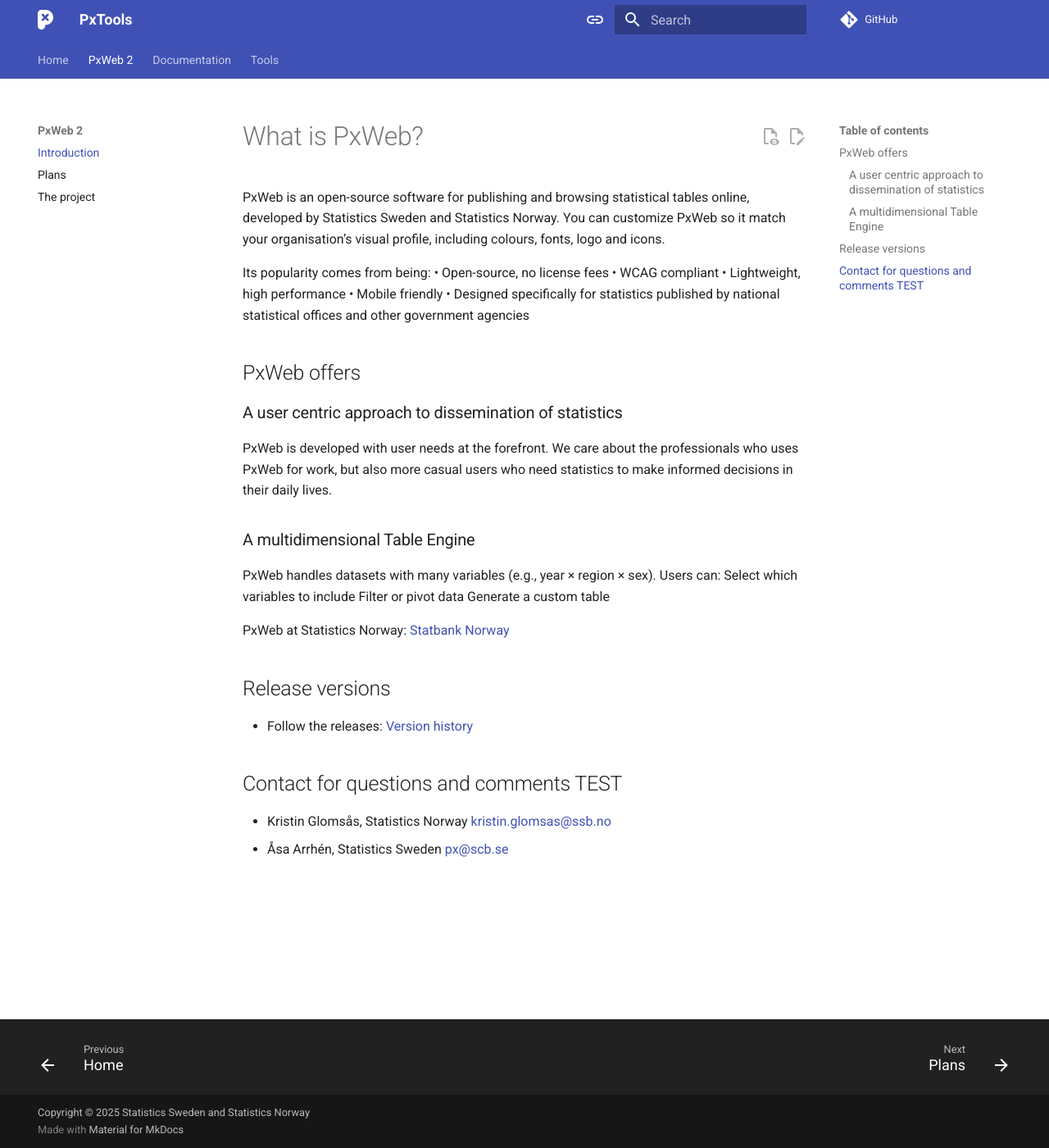
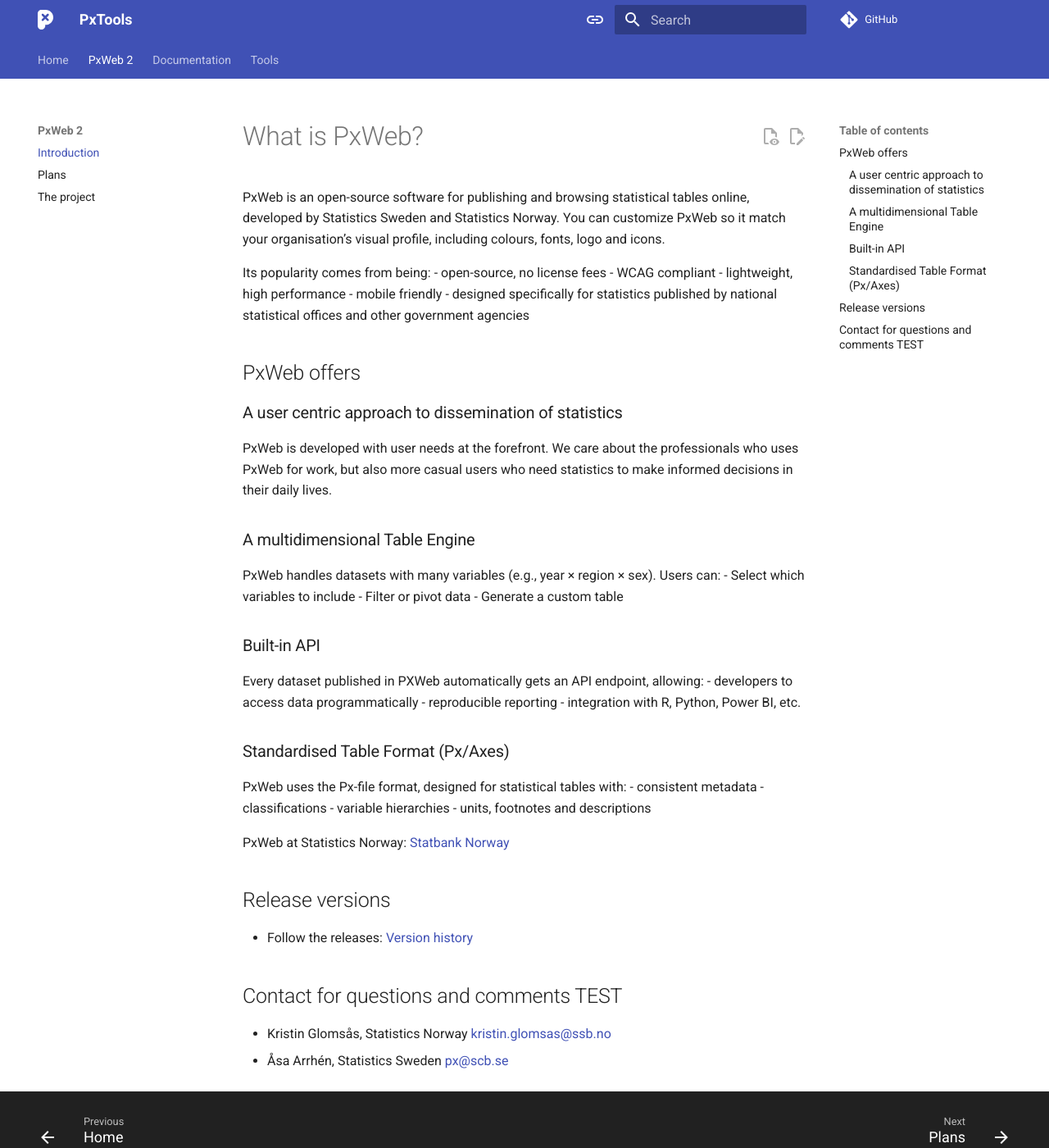
Before and after one commit to PxTools/pxtools.github.io, an MkDocs documentation site: the page built from docs/PxWeb2/project/introduction.md, in a window 1280 px wide and 1400 px high. Shown: the whole window at 82% size. Built offline with MkDocs 1.6.1 and Material for MkDocs 9.7.7, drawn with Linux system fonts in a browser that asks for light colours; comment, search, counter and statistics services are not loaded.

Commit message:
Update introduction.md

```diff
--- a/docs/PxWeb2/project/introduction.md
+++ b/docs/PxWeb2/project/introduction.md
@@ -3,20 +3,32 @@
 You can customize PxWeb so it match your organisation’s visual profile, including colours, fonts, logo and icons.
 
 Its popularity comes from being:
-•	Open-source, no license fees
-•	WCAG compliant
-•	Lightweight, high performance
-•	Mobile friendly
-•	Designed specifically for statistics published by national statistical offices and other government agencies
+- open-source, no license fees
+- WCAG compliant
+- lightweight, high performance
+- mobile friendly
+- designed specifically for statistics published by national statistical offices and other government agencies
 
 ## PxWeb offers
 ### A user centric approach to dissemination of statistics
 PxWeb is developed with user needs at the forefront. We care about the professionals who uses PxWeb for work, but also more casual users who need statistics to make informed decisions in their daily lives.
 ### A multidimensional Table Engine
 PxWeb handles datasets with many variables (e.g., year × region × sex). Users can:
-Select which variables to include
-Filter or pivot data
-Generate a custom table
+- Select which variables to include
+- Filter or pivot data
+- Generate a custom table
+### Built-in API
+Every dataset published in PXWeb automatically gets an API endpoint, allowing:
+- developers to access data programmatically
+- reproducible reporting
+- integration with R, Python, Power BI, etc.
+### Standardised Table Format (Px/Axes)
+PxWeb uses the Px-file format, designed for statistical tables with:
+- consistent metadata
+- classifications
+- variable hierarchies
+- units, footnotes and descriptions
+
 
 
 PxWeb at Statistics Norway: [Statbank Norway](https://www.ssb.no/statbank2/en/)
```
